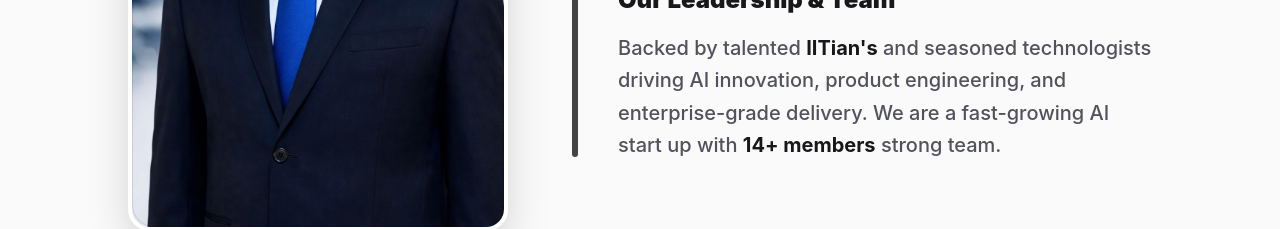
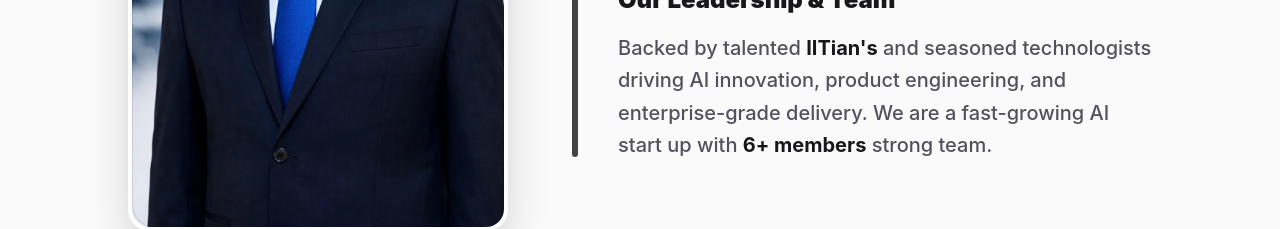
Before and after one commit to Vaibhavdubey21/deepneural-wip, a Next.js app: page /about-us in a window 1280 px wide. Shown: the part 3000-3229 px from the top of the page. Built offline with nearby package versions, Linux system fonts and the light colour scheme.

Commit message:
styles fixed and name

```diff
--- a/src/app/about-us/page.tsx
+++ b/src/app/about-us/page.tsx
@@ -441,7 +441,7 @@ const AboutPage: React.FC = () => {
                       engineering, and enterprise-grade delivery. We are a
                       fast-growing AI start up with{" "}
                       <span className="text-zinc-900 dark:text-white font-bold">
-                        14+ members
+                        6+ members
                       </span>{" "}
                       strong team.
                     </p>
@@ -484,7 +484,7 @@ const AboutPage: React.FC = () => {
               },
               {
                 label: "Enterprise Clients",
-                value: 6,
+                value: 8,
                 icon: <Globe size={36} />,
                 color: "emerald",
               },
```
